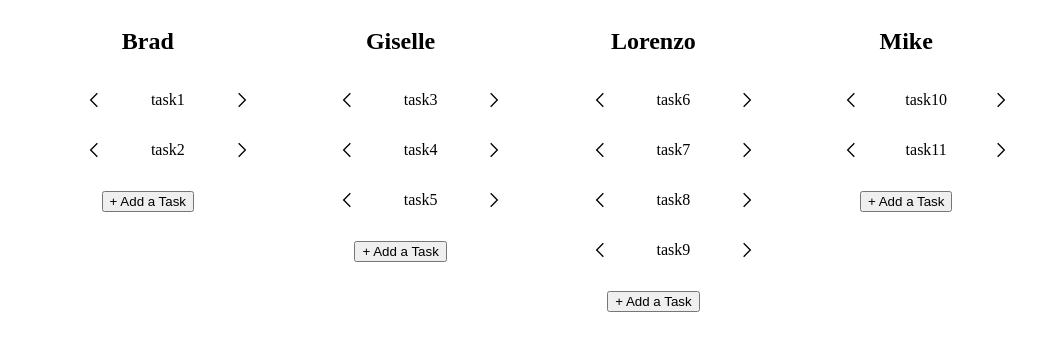
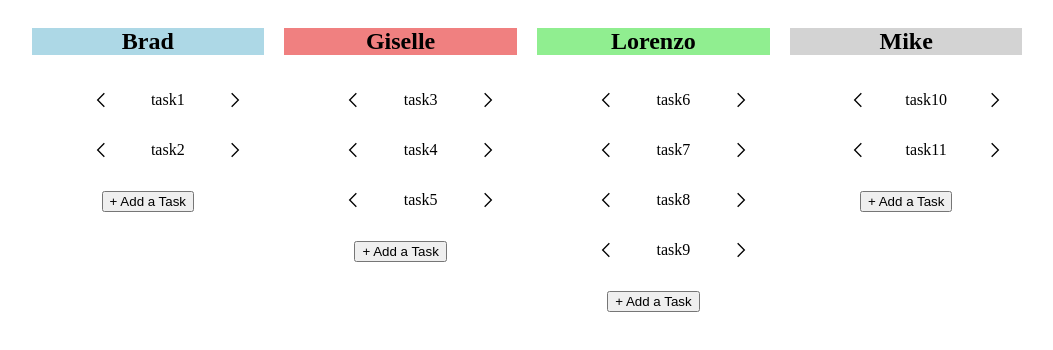
Before and after one commit to gjuliao/crm-react, a React (Create React App) app: page / in a window 1280 px wide. Shown: the top 350 px of the page, without its empty margins (113-1166 px from the left). Built offline with nearby package versions, Linux system fonts and the light colour scheme.

Commit message:
Added dynamic colors to items

```diff
--- a/package.json
+++ b/package.json
@@ -9,7 +9,7 @@
     "react": "^18.2.0",
     "react-dom": "^18.2.0",
     "react-icons": "^4.12.0",
-    "react-scripts": "5.0.1",
+    "react-scripts": "^5.0.1",
     "web-vitals": "^2.1.4"
   },
   "scripts": {
--- a/src/App.css
+++ b/src/App.css
@@ -7,9 +7,25 @@
 
 .group-card {
   flex: 1;
-  margin: 0, 1%;
+  margin: 0 1%;
   justify-content: space-between;
   text-align: center;
+}
+
+.item-0 {
+  background-color: lightblue;
+}
+
+.item-1 {
+  background-color: lightcoral;
+}
+
+.item-2 {
+  background-color: lightgreen;
+}
+
+.item-3 {
+  background-color: lightgray;
 }
 
 .list-items {
--- a/src/components/Card.jsx
+++ b/src/components/Card.jsx
@@ -6,7 +6,9 @@ export const Card = ({ owner, tasks, addTask, listIndex, changeTaskPosition }) =
 
   return (
     <div className='group-card'>
-        <h2 className='card-title'>{owner}</h2>
+        <div className={`item-${listIndex}`}>
+          <h2 className='card-title'>{owner}</h2>
+        </div>
         <ul className='list-items'>
         {tasks.map((item, taskIndex) => (
           <li key={taskIndex}>
```
Also changed, not shown: 1 other file (tests, documents, lock files or other folders).
